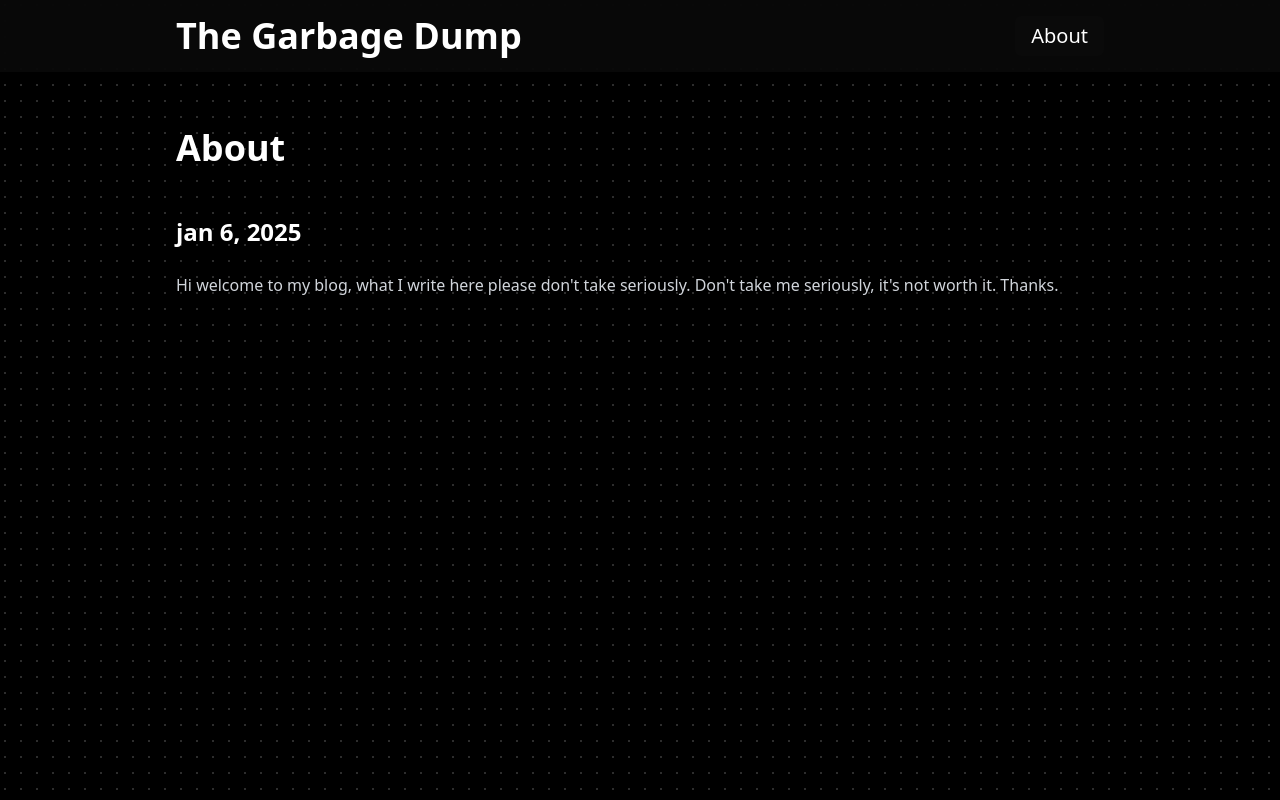
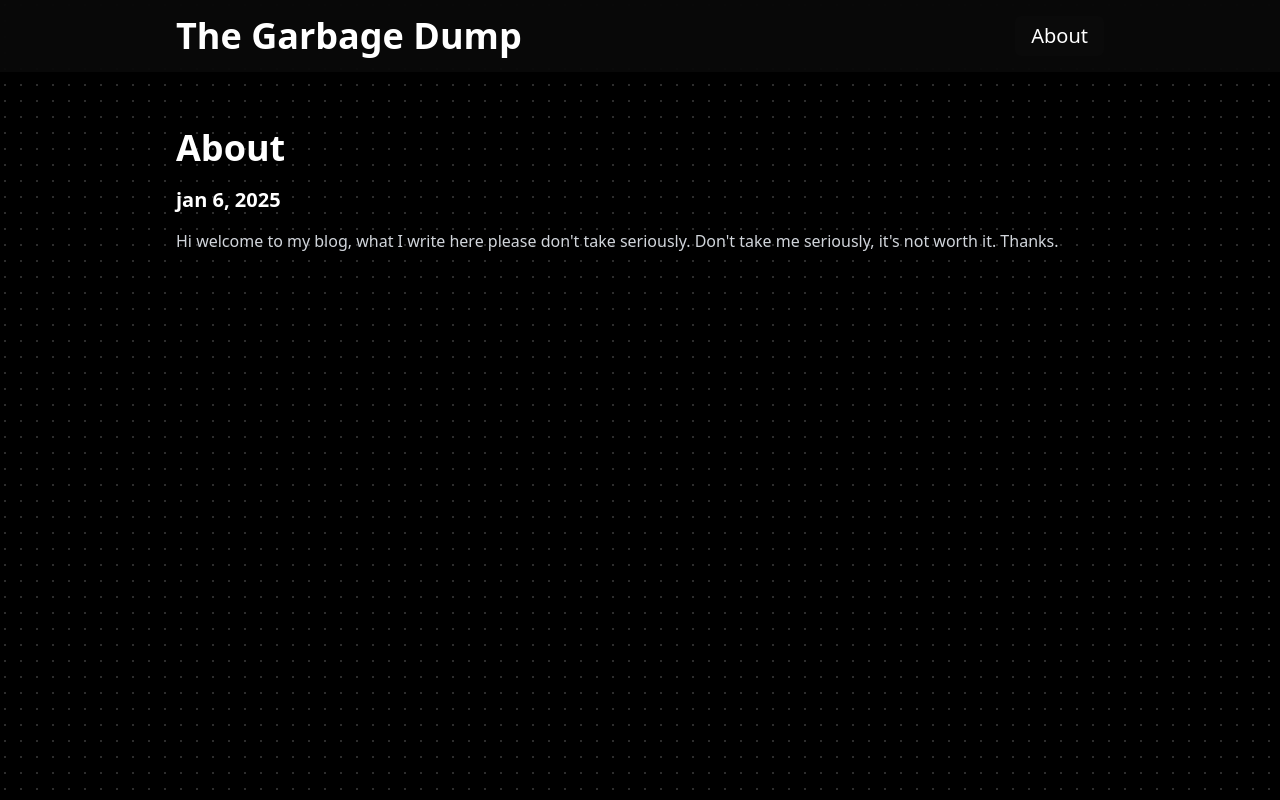
Before and after one commit to Steven-UY/personal-blog, a Next.js app: page /post/about in a window 1280 px wide. Shown: the top 800 px of the page. Built offline with nearby package versions, Linux system fonts and the light colour scheme.

Commit message:
removed unused imports

```diff
--- a/src/app/page.tsx
+++ b/src/app/page.tsx
@@ -1,9 +1,6 @@
 import { PostCard } from "@/components";
-import { Menu } from "lucide-react";
-import Image from "next/image";
 import getPostMetadata from "../../utils/getPostMetadata";
 import { normalizeDate } from "../../utils/normalizeDate";
-import { HoverEffect } from "@/components/ui/card-hover-effect";
 
 
 export default function Home() {
--- a/src/app/post/[slug]/page.tsx
+++ b/src/app/post/[slug]/page.tsx
@@ -8,7 +8,6 @@ interface PostPage {
     params: {
         slug: string
     };
-    searchParams: { [key: string]: string | string[] | undefined};
 }
 
 function getPostContent(slug: string) {
@@ -43,12 +42,14 @@ export default async function PostPage(props: PostPage) {
     const slug = params.slug
     const post = getPostContent(slug)
     return (
-        <main className = "container mx-auto">
-            <article className="prose dark:prose-invert max-w-none w-full">
-                <h1>{post.data.title}</h1>
-                <h2>{post.data.date}</h2>
-                <Markdown>{post.content}</Markdown>
-            </article>
-        </main>
+        <div className="min-h-screen flex flex-col">
+            <main className="container mx-auto flex-grow">
+                <article className="prose dark:prose-invert max-w-none w-full">
+                    <h1>{post.data.title}</h1>
+                    <h3 className="-mt-4">{post.data.date}</h3>
+                    <Markdown>{post.content}</Markdown>
+                </article>
+            </main>
+        </div>
     )
 }
```
Also changed, not shown: posts/hello_world.md (+21 -1 lines).
